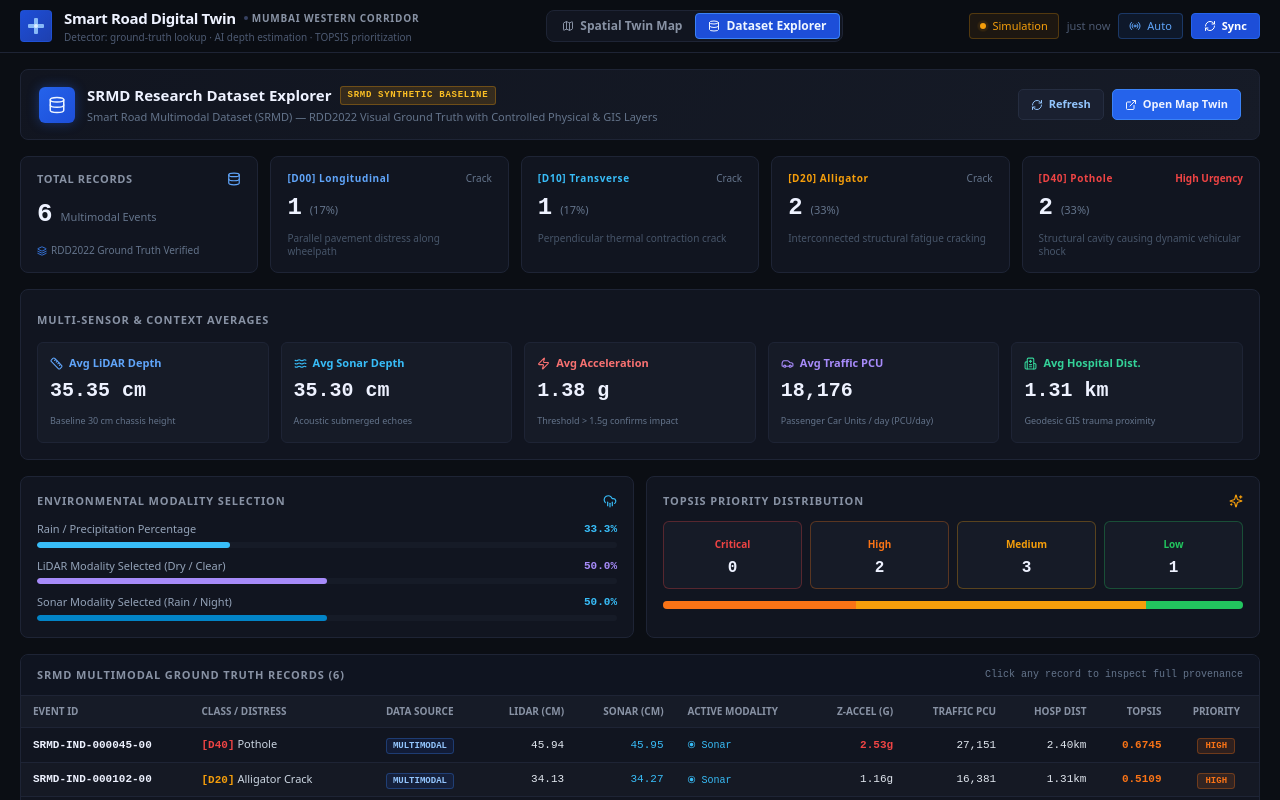
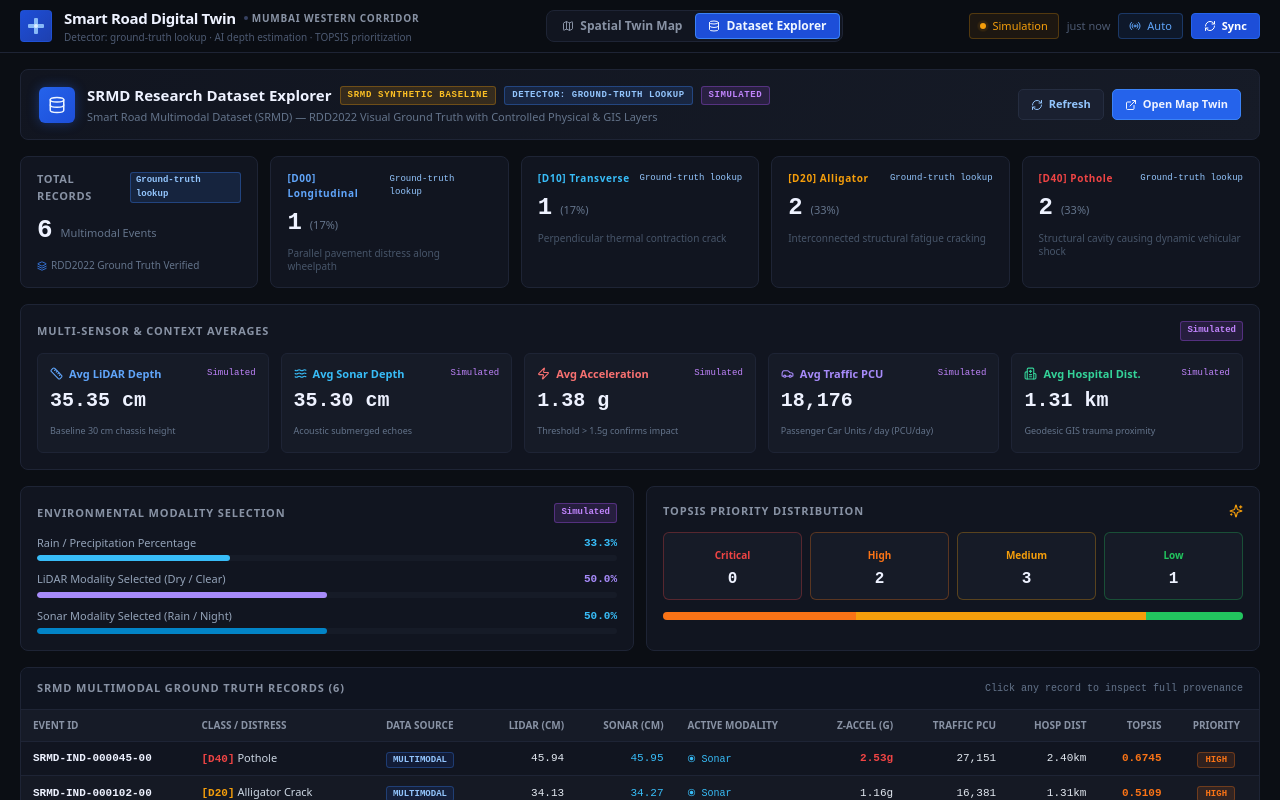
Before and after one commit to Athility/smart-road-twin, a Next.js app in the folder frontend/: page / in a window 1280 px wide. Both pictures are taken after a click on the button "Dataset Explorer". Shown: the top 800 px of the page. Built offline with nearby package versions, Linux system fonts and the light colour scheme; no server answers.

Commit message:
Show Ground-truth lookup and Simulated badges in Dataset Explorer UI

```diff
--- a/frontend/src/components/Dashboard/DatasetExplorerPanel.tsx
+++ b/frontend/src/components/Dashboard/DatasetExplorerPanel.tsx
@@ -140,6 +140,40 @@ export const DatasetExplorerPanel: React.FC<DatasetExplorerPanelProps> = ({
               >
                 {isLive ? 'LIVE DATASET' : 'SRMD SYNTHETIC BASELINE'}
               </span>
+              <span
+                title="Evaluated with ground-truth lookup detector; metrics are NOT model performance"
+                style={{
+                  fontSize: '9px',
+                  fontWeight: 700,
+                  letterSpacing: '0.06em',
+                  textTransform: 'uppercase',
+                  padding: '2px 7px',
+                  borderRadius: 3,
+                  background: 'rgba(59,130,246,0.14)',
+                  border: '1px solid rgba(59,130,246,0.35)',
+                  color: '#93C5FD',
+                  fontFamily: 'monospace',
+                }}
+              >
+                Detector: {stats.detector || 'Ground-truth lookup'}
+              </span>
+              <span
+                title="Loss curve and sensor telemetry are simulated, not real training or hardware telemetry"
+                style={{
+                  fontSize: '9px',
+                  fontWeight: 700,
+                  letterSpacing: '0.06em',
+                  textTransform: 'uppercase',
+                  padding: '2px 7px',
+                  borderRadius: 3,
+                  background: 'rgba(168,85,247,0.14)',
+                  border: '1px solid rgba(168,85,247,0.35)',
+                  color: '#C084FC',
+                  fontFamily: 'monospace',
+                }}
+              >
+                Simulated
+              </span>
             </div>
             <p style={{ fontSize: '11px', color: '#64748B', margin: 0, marginTop: 2 }}>
               Smart Road Multimodal Dataset (SRMD) — RDD2022 Visual Ground Truth with Controlled Physical & GIS Layers
@@ -216,7 +250,20 @@ export const DatasetExplorerPanel: React.FC<DatasetExplorerPanelProps> = ({
             <span style={{ fontSize: '11px', fontWeight: 600, color: '#8892A4', textTransform: 'uppercase', letterSpacing: '0.06em' }}>
               Total Records
             </span>
-            <Database style={{ width: 14, height: 14, color: '#60A5FA' }} />
+            <span
+              style={{
+                fontSize: '9px',
+                fontWeight: 700,
+                padding: '1px 5px',
+                borderRadius: 3,
+                background: 'rgba(59,130,246,0.14)',
+                border: '1px solid rgba(59,130,246,0.35)',
+                color: '#93C5FD',
+                fontFamily: 'monospace',
+              }}
+            >
+              Ground-truth lookup
+            </span>
           </div>
           <div className="flex items-baseline gap-2">
             <span style={{ fontSize: '26px', fontWeight: 800, color: '#EEF2FF', fontFamily: 'monospace' }}>
@@ -243,7 +290,7 @@ export const DatasetExplorerPanel: React.FC<DatasetExplorerPanelProps> = ({
             <span style={{ fontSize: '10px', fontWeight: 700, color: CLASS_INFO.D00.color, letterSpacing: '0.06em' }}>
               [D00] Longitudinal
             </span>
-            <span style={{ fontSize: '10px', color: '#64748B' }}>Crack</span>
+            <span style={{ fontSize: '9px', color: '#93C5FD', fontFamily: 'monospace' }}>Ground-truth lookup</span>
           </div>
           <div className="flex items-baseline gap-2">
             <span style={{ fontSize: '24px', fontWeight: 800, color: '#EEF2FF', fontFamily: 'monospace' }}>
@@ -271,7 +318,7 @@ export const DatasetExplorerPanel: React.FC<DatasetExplorerPanelProps> = ({
             <span style={{ fontSize: '10px', fontWeight: 700, color: CLASS_INFO.D10.color, letterSpacing: '0.06em' }}>
               [D10] Transverse
             </span>
-            <span style={{ fontSize: '10px', color: '#64748B' }}>Crack</span>
+            <span style={{ fontSize: '9px', color: '#93C5FD', fontFamily: 'monospace' }}>Ground-truth lookup</span>
           </div>
           <div className="flex items-baseline gap-2">
             <span style={{ fontSize: '24px', fontWeight: 800, color: '#EEF2FF', fontFamily: 'monospace' }}>
@@ -299,7 +346,7 @@ export const DatasetExplorerPanel: React.FC<DatasetExplorerPanelProps> = ({
             <span style={{ fontSize: '10px', fontWeight: 700, color: CLASS_INFO.D20.color, letterSpacing: '0.06em' }}>
               [D20] Alligator
             </span>
-            <span style={{ fontSize: '10px', color: '#64748B' }}>Crack</span>
+            <span style={{ fontSize: '9px', color: '#93C5FD', fontFamily: 'monospace' }}>Ground-truth lookup</span>
           </div>
           <div className="flex items-baseline gap-2">
             <span style={{ fontSize: '24px', fontWeight: 800, color: '#EEF2FF', fontFamily: 'monospace' }}>
@@ -327,7 +374,7 @@ export const DatasetExplorerPanel: React.FC<DatasetExplorerPanelProps> = ({
             <span style={{ fontSize: '10px', fontWeight: 700, color: CLASS_INFO.D40.color, letterSpacing: '0.06em' }}>
               [D40] Pothole
             </span>
-            <span style={{ fontSize: '10px', color: '#EF4444', fontWeight: 700 }}>High Urgency</span>
+            <span style={{ fontSize: '9px', color: '#93C5FD', fontFamily: 'monospace' }}>Ground-truth lookup</span>
           </div>
           <div className="flex items-baseline gap-2">
             <span style={{ fontSize: '24px', fontWeight: 800, color: '#EEF2FF', fontFamily: 'monospace' }}>
@@ -352,9 +399,23 @@ export const DatasetExplorerPanel: React.FC<DatasetExplorerPanelProps> = ({
           padding: '16px',
         }}
       >
-        <div style={{ marginBottom: 12 }}>
+        <div className="flex items-center justify-between" style={{ marginBottom: 12 }}>
           <span style={{ fontSize: '11px', fontWeight: 700, letterSpacing: '0.08em', textTransform: 'uppercase', color: '#8892A4' }}>
             Multi-Sensor & Context Averages
+          </span>
+          <span
+            style={{
+              fontSize: '9px',
+              fontWeight: 700,
+              padding: '2px 6px',
+              borderRadius: 3,
+              background: 'rgba(168,85,247,0.14)',
+              border: '1px solid rgba(168,85,247,0.35)',
+              color: '#C084FC',
+              fontFamily: 'monospace',
+            }}
+          >
+            Simulated
           </span>
         </div>
 
@@ -367,9 +428,12 @@ export const DatasetExplorerPanel: React.FC<DatasetExplorerPanelProps> = ({
         >
           {/* Average LiDAR depth */}
           <div style={{ background: '#161B27', border: '1px solid #1E2435', borderRadius: 6, padding: '12px' }}>
-            <div className="flex items-center gap-1.5" style={{ color: '#60A5FA', marginBottom: 4 }}>
+            <div className="flex items-center justify-between" style={{ marginBottom: 4 }}>
+              <div className="flex items-center gap-1.5" style={{ color: '#60A5FA' }}>
                 <Ruler style={{ width: 13, height: 13 }} />
                 <span style={{ fontSize: '11px', fontWeight: 600 }}>Avg LiDAR Depth</span>
+              </div>
+              <span style={{ fontSize: '9px', color: '#C084FC', fontFamily: 'monospace' }}>Simulated</span>
             </div>
             <div style={{ fontSize: '20px', fontWeight: 700, fontFamily: 'monospace', color: '#EEF2FF' }}>
               {stats.avg_lidar_depth.toFixed(2)} cm
@@ -379,9 +443,12 @@ export const DatasetExplorerPanel: React.FC<DatasetExplorerPanelProps> = ({
 
           {/* Average Sonar depth */}
           <div style={{ background: '#161B27', border: '1px solid #1E2435', borderRadius: 6, padding: '12px' }}>
-            <div className="flex items-center gap-1.5" style={{ color: '#38BDF8', marginBottom: 4 }}>
+            <div className="flex items-center justify-between" style={{ marginBottom: 4 }}>
+              <div className="flex items-center gap-1.5" style={{ color: '#38BDF8' }}>
                 <Waves style={{ width: 13, height: 13 }} />
                 <span style={{ fontSize: '11px', fontWeight: 600 }}>Avg Sonar Depth</span>
+              </div>
+              <span style={{ fontSize: '9px', color: '#C084FC', fontFamily: 'monospace' }}>Simulated</span>
             </div>
             <div style={{ fontSize: '20px', fontWeight: 700, fontFamily: 'monospace', color: '#EEF2FF' }}>
               {stats.avg_sonar_depth.toFixed(2)} cm
@@ -391,9 +458,12 @@ export const DatasetExplorerPanel: React.FC<DatasetExplorerPanelProps> = ({
 
           {/* Average Acceleration */}
           <div style={{ background: '#161B27', border: '1px solid #1E2435', borderRadius: 6, padding: '12px' }}>
-            <div className="flex items-center gap-1.5" style={{ color: '#F87171', marginBottom: 4 }}>
+            <div className="flex items-center justify-between" style={{ marginBottom: 4 }}>
+              <div className="flex items-center gap-1.5" style={{ color: '#F87171' }}>
                 <Zap style={{ width: 13, height: 13 }} />
                 <span style={{ fontSize: '11px', fontWeight: 600 }}>Avg Acceleration</span>
+              </div>
+              <span style={{ fontSize: '9px', color: '#C084FC', fontFamily: 'monospace' }}>Simulated</span>
             </div>
             <div style={{ fontSize: '20px', fontWeight: 700, fontFamily: 'monospace', color: '#EEF2FF' }}>
               {stats.avg_acceleration.toFixed(2)} g
@@ -403,9 +473,12 @@ export const DatasetExplorerPanel: React.FC<DatasetExplorerPanelProps> = ({
 
           {/* Average Traffic PCU */}
           <div style={{ background: '#161B27', border: '1px solid #1E2435', borderRadius: 6, padding: '12px' }}>
-            <div className="flex items-center gap-1.5" style={{ color: '#A78BFA', marginBottom: 4 }}>
+            <div className="flex items-center justify-between" style={{ marginBottom: 4 }}>
+              <div className="flex items-center gap-1.5" style={{ color: '#A78BFA' }}>
                 <Car style={{ width: 13, height: 13 }} />
                 <span style={{ fontSize: '11px', fontWeight: 600 }}>Avg Traffic PCU</span>
+              </div>
+              <span style={{ fontSize: '9px', color: '#C084FC', fontFamily: 'monospace' }}>Simulated</span>
             </div>
             <div style={{ fontSize: '20px', fontWeight: 700, fontFamily: 'monospace', color: '#EEF2FF' }}>
               {stats.avg_traffic_pcu.toLocaleString()}
@@ -415,9 +488,12 @@ export const DatasetExplorerPanel: React.FC<DatasetExplorerPanelProps> = ({
 
           {/* Average Hospital Distance */}
           <div style={{ background: '#161B27', border: '1px solid #1E2435', borderRadius: 6, padding: '12px' }}>
-            <div className="flex items-center gap-1.5" style={{ color: '#34D399', marginBottom: 4 }}>
+            <div className="flex items-center justify-between" style={{ marginBottom: 4 }}>
+              <div className="flex items-center gap-1.5" style={{ color: '#34D399' }}>
                 <Hospital style={{ width: 13, height: 13 }} />
                 <span style={{ fontSize: '11px', fontWeight: 600 }}>Avg Hospital Dist.</span>
+              </div>
+              <span style={{ fontSize: '9px', color: '#C084FC', fontFamily: 'monospace' }}>Simulated</span>
             </div>
             <div style={{ fontSize: '20px', fontWeight: 700, fontFamily: 'monospace', color: '#EEF2FF' }}>
               {stats.avg_hospital_distance.toFixed(2)} km
@@ -448,7 +524,20 @@ export const DatasetExplorerPanel: React.FC<DatasetExplorerPanelProps> = ({
             <span style={{ fontSize: '11px', fontWeight: 700, letterSpacing: '0.08em', textTransform: 'uppercase', color: '#8892A4' }}>
               Environmental Modality Selection
             </span>
-            <CloudRain style={{ width: 14, height: 14, color: '#38BDF8' }} />
+            <span
+              style={{
+                fontSize: '9px',
+                fontWeight: 700,
+                padding: '2px 6px',
+                borderRadius: 3,
+                background: 'rgba(168,85,247,0.14)',
+                border: '1px solid rgba(168,85,247,0.35)',
+                color: '#C084FC',
+                fontFamily: 'monospace',
+              }}
+            >
+              Simulated
+            </span>
           </div>
 
           <div style={{ display: 'flex', flexDirection: 'column', gap: 10 }}>
```
Lines whose indentation alone changed are shown as unchanged.
